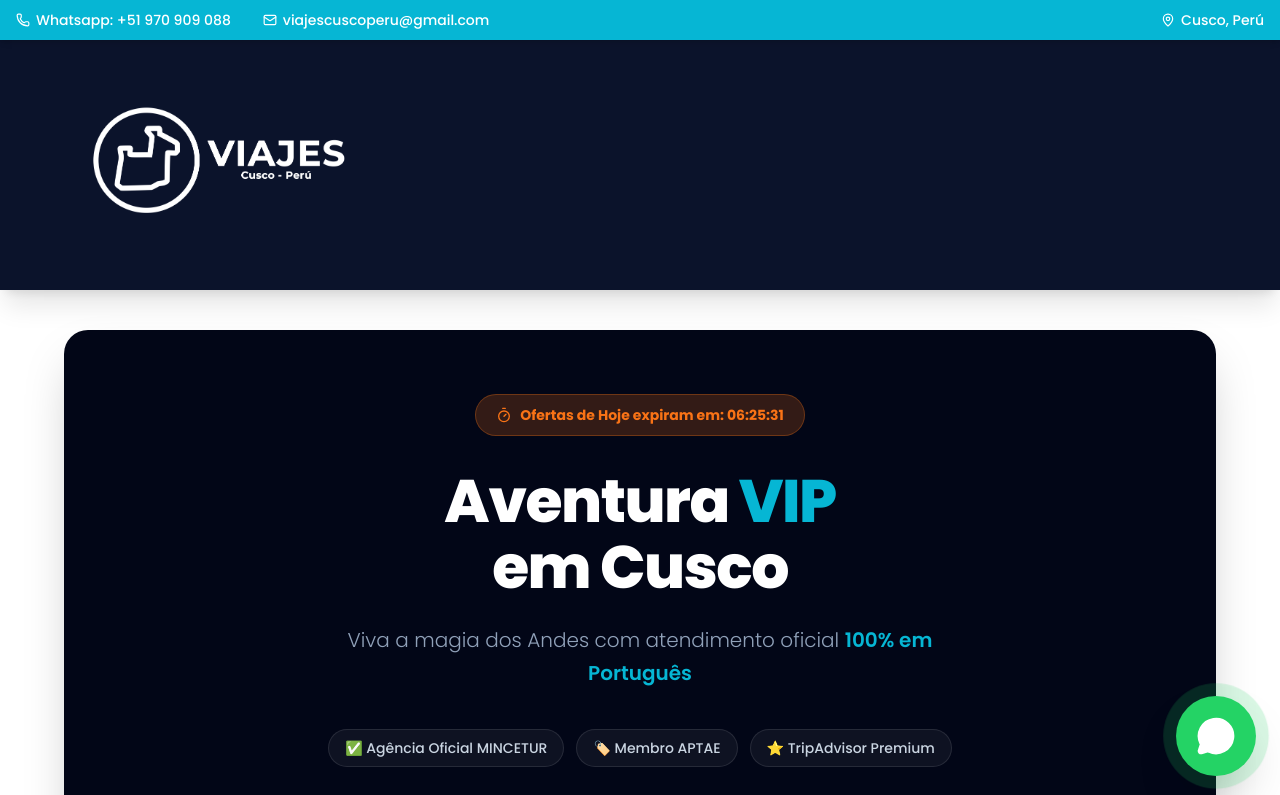
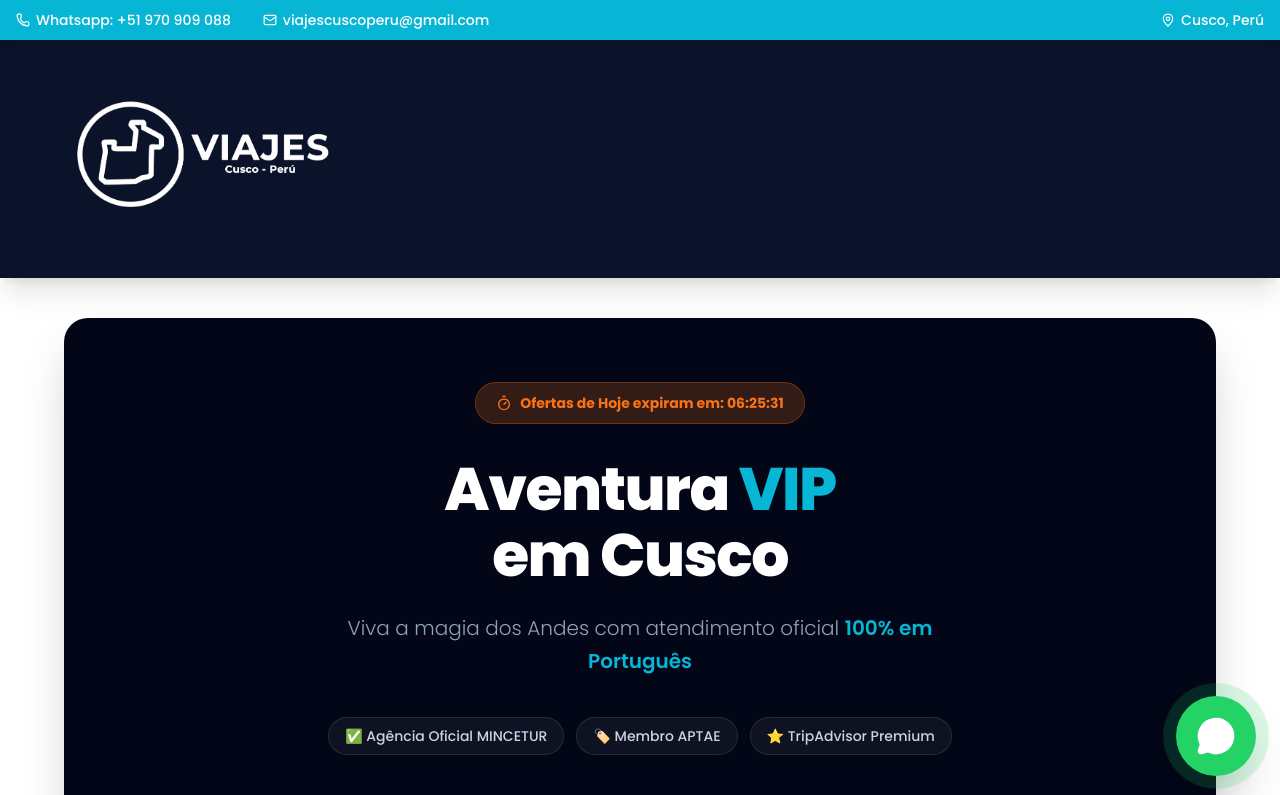
Before and after one commit to viajescuscoperu-png/Landigh_Page, a React (Vite) app: page / in a window 1280 px wide. Shown: the top 795 px of the page. Built offline with nearby package versions, Linux system fonts and the light colour scheme; no server answers.

Commit message:
Fix: Bajar la altura de la franja y mover el logo más al costado

```diff
--- a/src/components/Header.tsx
+++ b/src/components/Header.tsx
@@ -27,7 +27,7 @@ export const Header = () => {
 
       {/* Main Nav - Dark bar with HUGE logo */}
       <div className="bg-[#0b132b] shadow-xl">
-        <div className="container mx-auto px-4 md:px-8 lg:px-16 py-3 flex items-center justify-start">
+        <div className="w-full px-4 md:px-8 lg:px-12 py-1.5 flex items-center justify-start">
           <a
             href="https://viajescuscoperu.com/"
             target="_blank"
@@ -37,7 +37,7 @@ export const Header = () => {
             <img
               src="/logo.png"
               alt="Viajes Cusco Perú"
-              className="w-48 md:w-80 h-auto object-contain"
+              className="w-48 md:w-72 lg:w-80 h-auto object-contain"
             />
           </a>
         </div>
```
